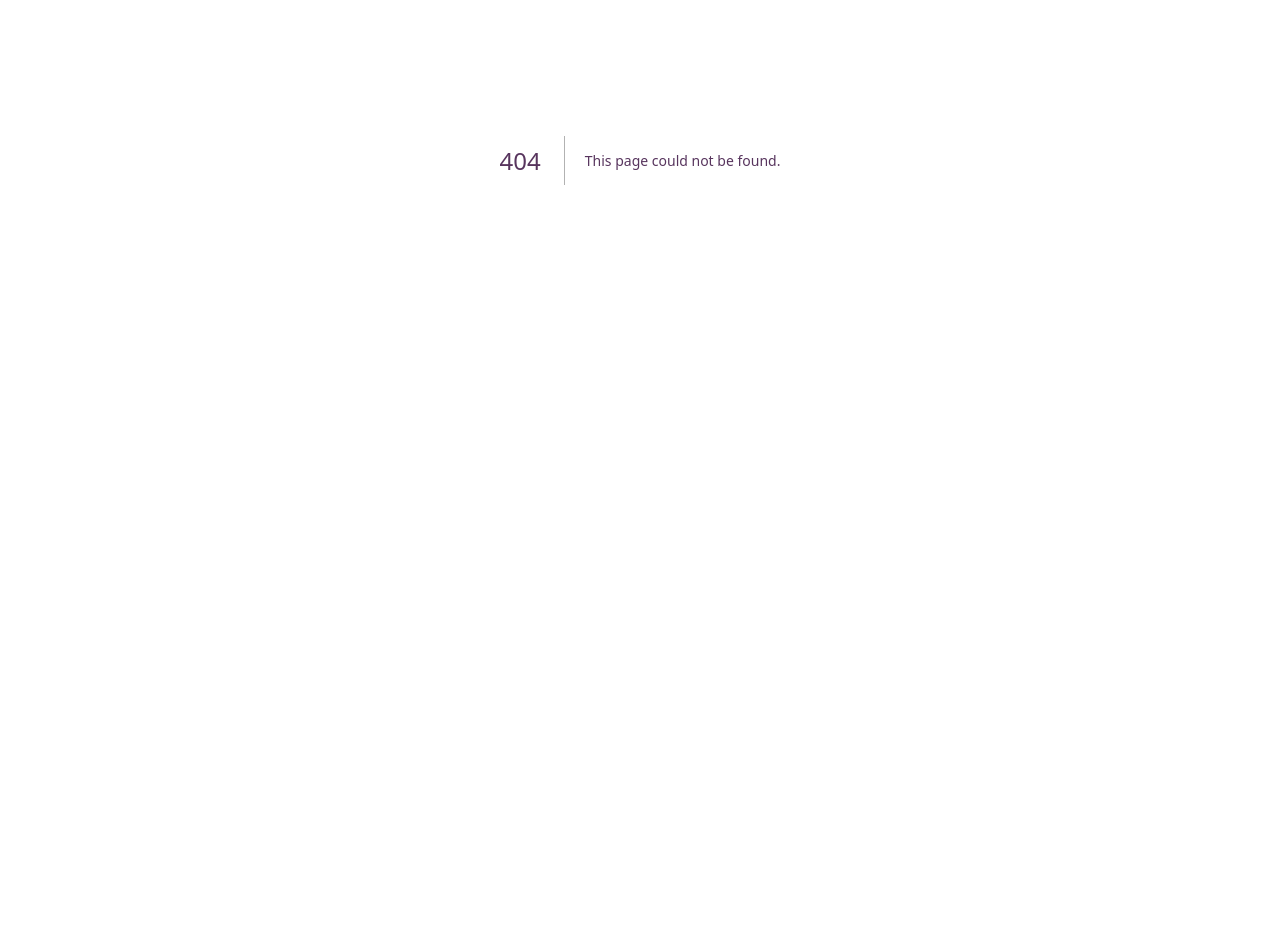
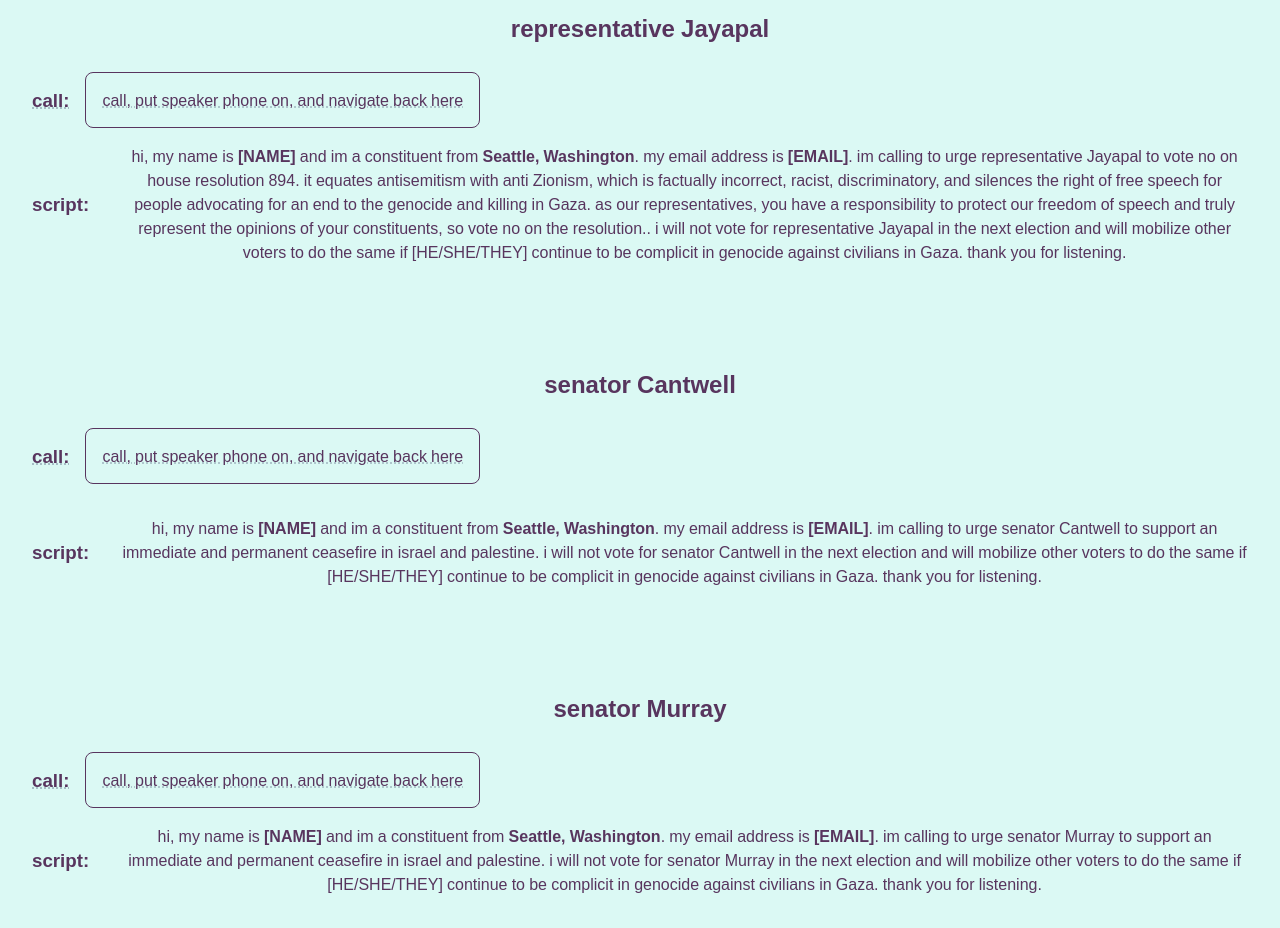
Before and after one commit to nishatfiroj/call-your-reps, a Next.js app: page /loc/seattle in a window 1280 px wide. Before the commit this address had no page. Shown: the part 240-1168 px from the top of the page. Before the commit the page ends 800 px from the top, so only its background shows below. Built offline with nearby package versions, Linux system fonts and the light colour scheme.

Commit message:
update script and add seattle

```diff
--- a/src/app/components.tsx
+++ b/src/app/components.tsx
@@ -23,7 +23,11 @@ export function Body({
       {senator ? "senator" : "representative"} {rep} to{" "}
       {senator
         ? "support an immediate and permanent ceasefire in israel and palestine"
-        : "support house resolution 786, which calls for an immediate and permanent ceasefire in israel and palestine"}
+        : `vote no on house resolution 894.  it equates antisemitism with anti Zionism,
+        which is factually incorrect, racist, discriminatory, and silences the right of
+        free speech for people advocating for an end to the genocide and killing in Gaza.
+        as our representatives, you have a responsibility to protect our freedom of speech
+        and truly represent the opinions of your constituents, so vote no on the resolution.`}
       . i will not vote for {senator ? "senator" : "representative"} {rep} in
       the next election and will mobilize other voters to do the same if
       [HE/SHE/THEY] continue to be complicit in genocide against civilians in
--- /dev/null
+++ b/src/app/loc/seattle/page.tsx
@@ -0,0 +1,75 @@
+"use client"
+import { Body } from "@/app/components"
+import {
+  Main,
+  Prompt,
+  Header,
+  TheBigHeader,
+  Button,
+  GoBackHome,
+  RepContainer,
+  CallContainer,
+  ScriptContainer,
+} from "../../styled"
+
+export default function Seattle() {
+  return (
+    <Main>
+      <GoBackHome href="../">go back to da main page</GoBackHome>
+
+      <br />
+
+      <TheBigHeader>✳︎ seattle ✳︎</TheBigHeader>
+      <p>just click the button and read the script, ez pz</p>
+
+      <br />
+
+      <Header>representative Jayapal</Header>
+      <RepContainer>
+        <CallContainer>
+          <Prompt>call:</Prompt>
+
+          <Button href="tel:2022253106">
+            call, put speaker phone on, and navigate back here
+          </Button>
+        </CallContainer>
+
+        <ScriptContainer>
+          <Prompt>script:</Prompt>
+          <Body rep="Jayapal" loc="Seattle, Washington" />
+        </ScriptContainer>
+      </RepContainer>
+      <br />
+      <br />
+
+      <Header>senator Cantwell</Header>
+      <CallContainer>
+        <Prompt>call:</Prompt>
+        <Button href="tel:2124864430">
+          call, put speaker phone on, and navigate back here
+        </Button>
+      </CallContainer>
+      <ScriptContainer>
+        <Prompt>script:</Prompt>
+        <Body rep="Cantwell" loc="Seattle, Washington" senator />
+      </ScriptContainer>
+
+      <br />
+      <br />
+
+      <Header>senator Murray</Header>
+      <RepContainer>
+        <CallContainer>
+          <Prompt>call:</Prompt>
+          <Button href="tel:2022242621">
+            call, put speaker phone on, and navigate back here
+          </Button>
+        </CallContainer>
+        <ScriptContainer>
+          <Prompt>script:</Prompt>
+          <Body rep="Murray" loc="Seattle, Washington" senator />
+        </ScriptContainer>
+      </RepContainer>
+    </Main>
+  )
+}
```
